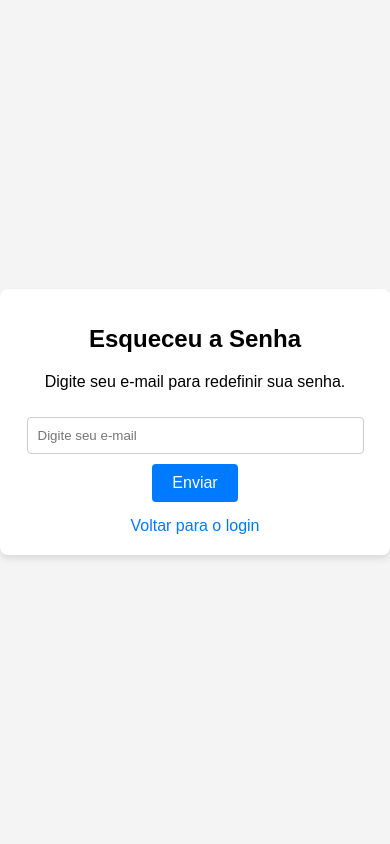
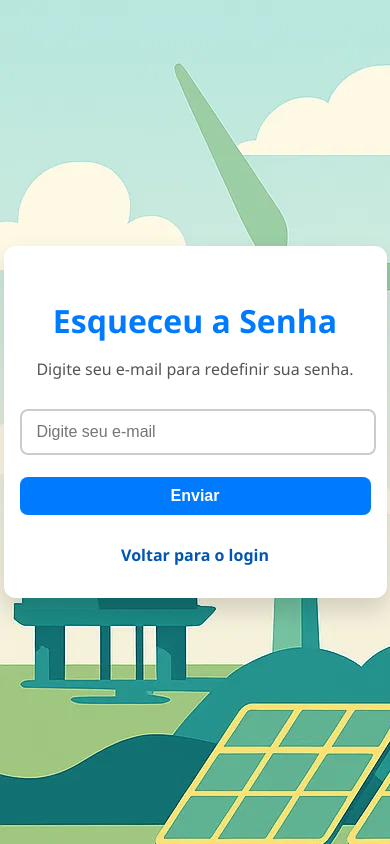
Before and after one commit to otaviozille/projeto-inova-o-SENAI, a PHP site: page /esqueceu-senha/esqueceu-senha.html in a window 390 px wide. Run offline with PHP 8.4, Linux system fonts and the light colour scheme.

Commit message:
Enhance CSS styling for better user experience.

```diff
--- a/esqueceu-senha/esqueceu-senha.css
+++ b/esqueceu-senha/esqueceu-senha.css
@@ -1,51 +1,110 @@
+/* Fonte e reset básico */
 body {
-            font-family: Arial, sans-serif;
-            background-color: #f4f4f4;
+  font-family: "Segoe UI", Tahoma, Geneva, Verdana, sans-serif;
+  background-image: url("../imgs/fundo-login-claro.jpg");
   margin: 0;
   padding: 0;
   display: flex;
   justify-content: center;
   align-items: center;
   height: 100vh;
+  color: #333;
 }
+
+/* Caixa central */
 .container {
   background: #fff;
-            padding: 20px;
+  padding: 2.5rem 2rem;
+  border-radius: 12px;
+  box-shadow: 0 12px 25px rgba(0, 0, 0, 0.15);
+  max-width: 400px;
+  width: 90%;
+  text-align: center;
+  transition: transform 0.3s ease;
+}
+
+.container:hover {
+  transform: translateY(-5px);
+}
+
+/* Título */
+h1 {
+  font-size: 2rem;
+  margin-bottom: 0.5rem;
+  color: #007bff;
+  font-weight: 700;
+}
+
+/* Parágrafo */
+p {
+  font-size: 1rem;
+  margin-bottom: 1.8rem;
+  color: #555;
+}
+
+/* Campo email */
+input[type="email"] {
+  width: 92%;
+  padding: 12px 15px;
+  margin-bottom: 1.4rem;
+  border: 2px solid #ccc;
   border-radius: 8px;
-            box-shadow: 0 4px 6px rgba(0, 0, 0, 0.1);
-            width: 100%;
-            max-width: 400px;
-            text-align: center;
+  font-size: 1rem;
+  transition: border-color 0.3s ease;
 }
-        h1 {
-            font-size: 24px;
-            margin-bottom: 20px;
+
+input[type="email"]:focus {
+  outline: none;
+  border-color: #007bff;
+  box-shadow: 0 0 8px rgba(0, 123, 255, 0.4);
 }
-        input[type="email"] {
-            width: 90%;
-            padding: 10px;
-            margin: 10px 0;
-            border: 1px solid #ccc;
-            border-radius: 4px;
-        }
+
+/* Botão enviar */
 button {
-            background-color: #007BFF;
+  background-color: #007bff;
   color: white;
   border: none;
-            padding: 10px 20px;
-            border-radius: 4px;
+  padding: 12px 25px;
+  border-radius: 8px;
   cursor: pointer;
-            font-size: 16px;
+  font-size: 1.1rem;
+  font-weight: 600;
+  transition: background-color 0.3s ease, box-shadow 0.3s ease;
+  width: 100%;
 }
-        button:hover {
+
+button:hover,
+button:focus {
   background-color: #0056b3;
+  box-shadow: 0 6px 12px rgba(0, 86, 179, 0.6);
+  outline: none;
 }
+
+/* Link voltar */
 .back-link {
-            display: block;
-            margin-top: 15px;
-            color: #007BFF;
+  display: inline-block;
+  margin-top: 1.8rem;
+  color: #0056b3;
+  font-weight: 600;
   text-decoration: none;
+  transition: color 0.3s ease;
 }
-        .back-link:hover {
+
+.back-link:hover,
+.back-link:focus {
+  color: #003366;
   text-decoration: underline;
+  outline: none;
 }
+
+/* Responsividade simples */
+@media (max-width: 420px) {
+  .container {
+    padding: 2rem 1rem;
+  }
+
+  button {
+    font-size: 1rem;
+    padding: 10px;
+  }
+}
--- a/esqueceu-senha/esqueceu-senha.html
+++ b/esqueceu-senha/esqueceu-senha.html
@@ -10,7 +10,7 @@
     <div class="container">
         <h1>Esqueceu a Senha</h1>
         <p>Digite seu e-mail para redefinir sua senha.</p>
-        <form action="processar-esqueceu-senha.php" method="POST">
+        <form action="../php/processar-esqueceu-senha.php" method="POST">
             <input type="email" name="email" placeholder="Digite seu e-mail" required>
             <button type="submit">Enviar</button>
         </form>
```
Also changed, not shown: esqueceu-senha/esqueceu-senha.php (deleted), esqueceu-senha/processar-esqueceu-senha.php (deleted), php/esqueceu-senha.php (added), php/processar-esqueceu-senha.php (added). Lines whose indentation alone changed are shown as unchanged.
